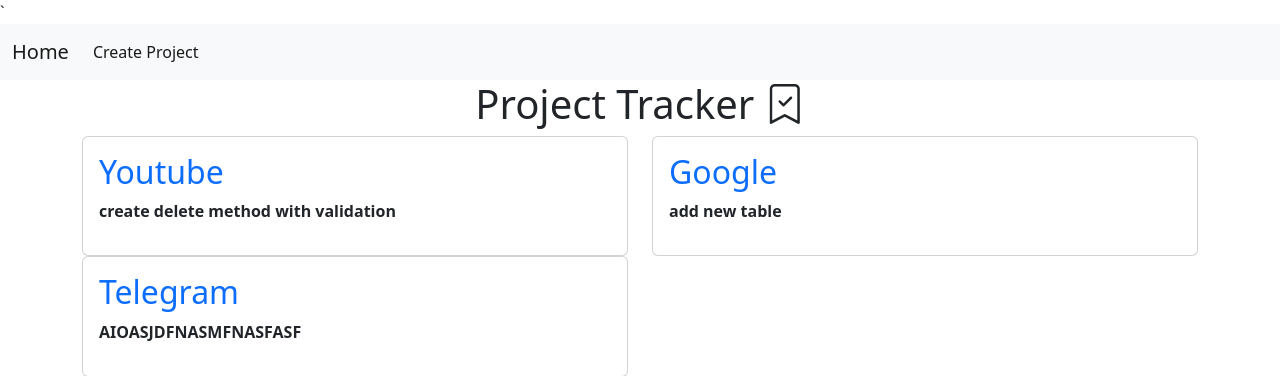
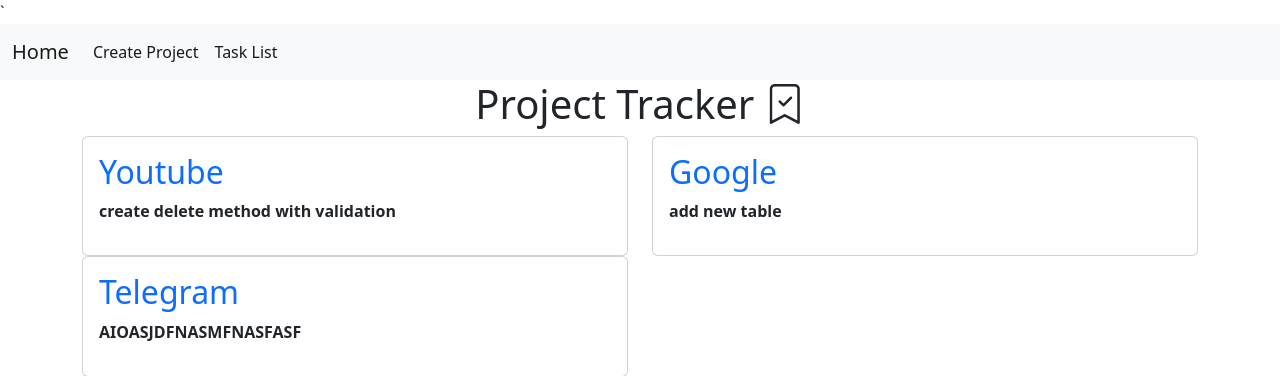
Before and after one commit to Bandeguras/issue-tracker, a Django app: page / in a window 1280 px wide. Shown: the top 376 px of the page. Run offline with Django 4.2, Linux system fonts and the light colour scheme; data comes from the database, SQL or seed files in the repository.

Commit message:
fix mistakes

```diff
--- a/source/main/urls.py
+++ b/source/main/urls.py
@@ -19,12 +19,12 @@
 
 urlpatterns = [
     path('admin/', admin.site.urls),
-    path('', ProjectIndex.as_view(), name='index'),
+    path('', ProjectIndex.as_view(), name='project_index'),
     path('project/<int:pk>/', ProjectView.as_view(), name='project'),
     path('project/create/', ProjectCreate.as_view(), name='project_create'),
     path('project/<int:pk>/create/task/', TaskCreate.as_view(), name='task_create'),
 
-    path('task/index/', TaskIndex.as_view(), name='index'),
+    path('task/index/', TaskIndex.as_view(), name='task_index'),
     path('task/<int:pk>/', TaskView.as_view(), name='task'),
     path('task/update/<int:pk>/', TaskUpdate.as_view(), name='update'),
     path('task/delete/<int:pk>/', TaskDelete.as_view(), name='delete'),
--- a/source/webapp/templates/base.html
+++ b/source/webapp/templates/base.html
@@ -15,7 +15,7 @@
 
 <nav class="navbar navbar-expand-lg bg-light">
   <div class="container-fluid">
-    <a class="navbar-brand" href="{% url 'index' %}">Home</a>
+    <a class="navbar-brand" href="{% url 'project_index' %}">Home</a>
     <button class="navbar-toggler" type="button" data-bs-toggle="collapse" data-bs-target="#navbarSupportedContent" aria-controls="navbarSupportedContent" aria-expanded="false" aria-label="Toggle navigation">
       <span class="navbar-toggler-icon"></span>
     </button>
--- a/source/webapp/templates/project/index.html
+++ b/source/webapp/templates/project/index.html
@@ -3,7 +3,9 @@
     <li class="nav-item">
           <a class="nav-link active" href="{% url 'project_create' %}">Create Project</a>
     </li>
-
+    <li class="nav-item">
+          <a class="nav-link active" href="{% url 'task_index' %}">Task List</a>
+    </li>
 {% endblock %}
 
 {% block content %}
```
